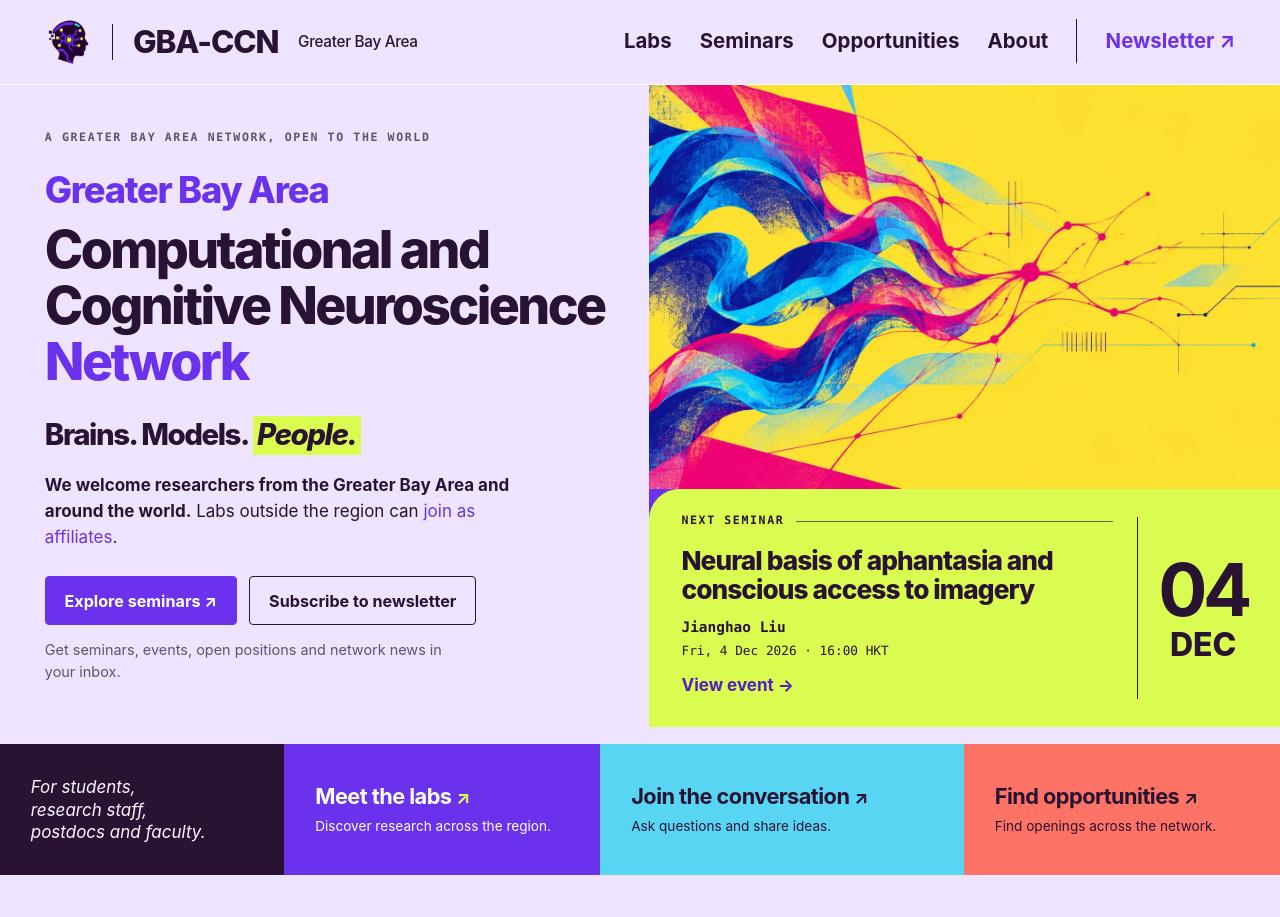
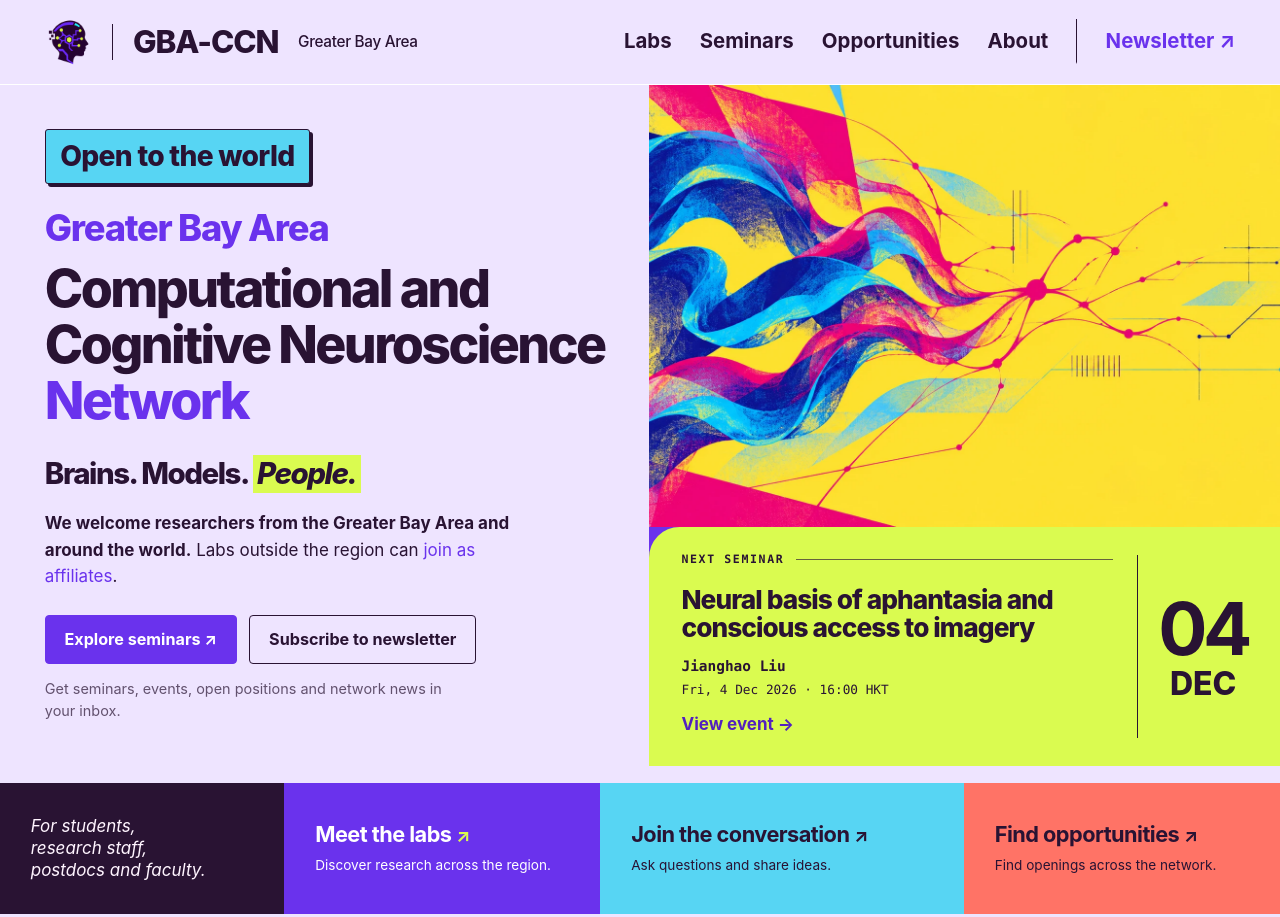
Before and after one commit to XBTinChina/Greater-bay-CCN-association, an Astro site: page / in a window 1280 px wide. Shown: the top 917 px of the page. Built offline with nearby package versions, Linux system fonts and the light colour scheme; Astro itself is replaced by a stand-in of ours.

Commit message:
Make Open to the world more prominent

```diff
--- a/src/pages/index.astro
+++ b/src/pages/index.astro
@@ -71,7 +71,7 @@ const jsonld = {
 <Base hideBanner home jsonld={jsonld}>
   <section class="home-hero" aria-labelledby="network-title">
     <div class="home-intro">
-      <p class="home-eyebrow">A Greater Bay Area network, open to the world</p>
+      <p class="worldwide-welcome">Open to the world</p>
       <h1 id="network-title" class="network-title">
         {titleParts ? (
           <>
--- a/src/styles/home.css
+++ b/src/styles/home.css
@@ -27,9 +27,20 @@ main.home-page {
   line-height: 1.5;
   text-transform: uppercase;
 }
-.home-intro > .home-eyebrow {
-  margin-bottom: 1.4rem;
-  color: var(--muted);
+.worldwide-welcome {
+  display: inline-block;
+  max-width: 100%;
+  margin: 0 0 1.5rem;
+  padding: 0.55rem 0.85rem;
+  border: 1.5px solid var(--ink);
+  border-radius: 3px;
+  background: #57d5f3;
+  color: var(--ink);
+  box-shadow: 3px 3px 0 var(--ink);
+  font-size: clamp(1.2rem, 2.2vw, 1.7rem);
+  font-weight: 850;
+  line-height: 1.2;
+  letter-spacing: -0.025em;
 }
 .network-title {
   width: 100%;
@@ -274,7 +285,6 @@ main.home-page {
 }
 @media (max-width: 1100px) and (min-width: 761px) {
   .home-intro { padding: 2rem 1.8rem; }
-  .home-intro > .home-eyebrow { max-width: 28ch; }
   .network-title { font-size: clamp(2.1rem, 4.05vw, 2.85rem); }
   .home-description { font-size: 0.9rem; }
   .home-intro .actions { gap: 0.65rem; }
@@ -286,7 +296,6 @@ main.home-page {
 @media (max-width: 760px) {
   .home-hero { grid-template-columns: 1fr; }
   .home-intro { padding: 2.3rem 1.5rem 2.5rem; }
-  .home-intro > .home-eyebrow { font-size: 0.62rem; margin-bottom: 1.25rem; }
   .network-title { font-size: clamp(2.05rem, 7.7vw, 3.35rem); max-width: 20ch; }
   .home-slogan { font-size: clamp(1.5rem, 5.5vw, 2rem); margin-top: 1.3rem; }
   .home-description { max-width: 48ch; }
```
